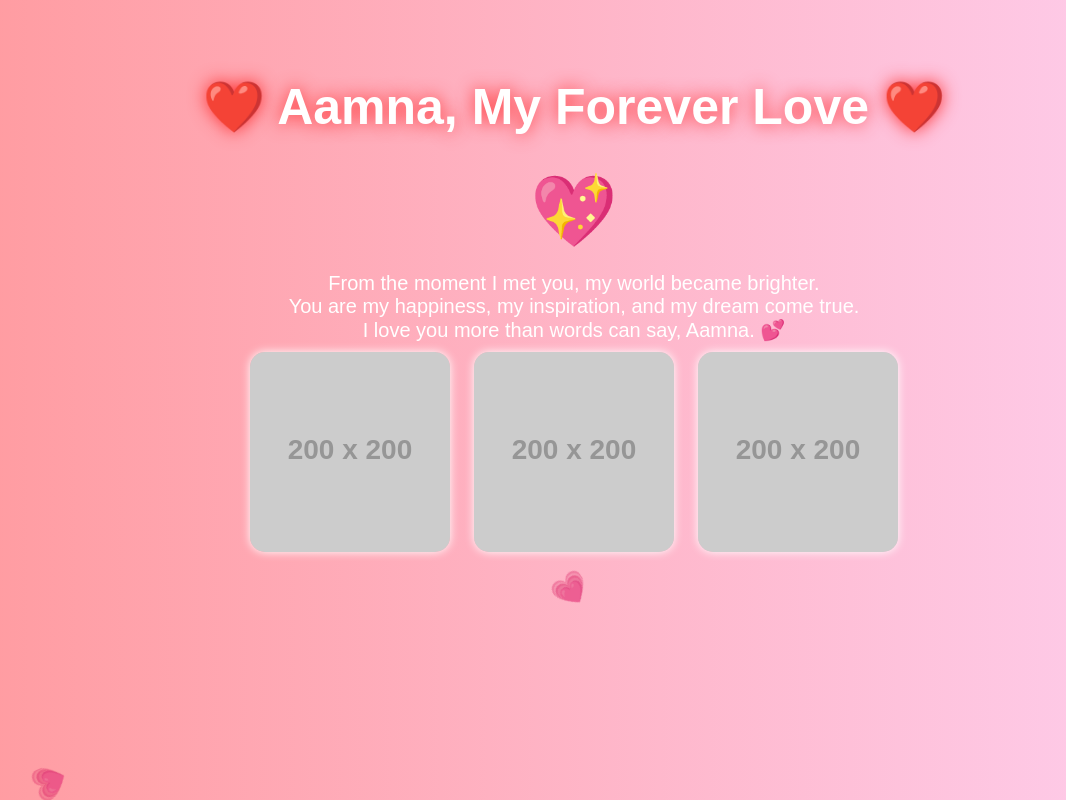
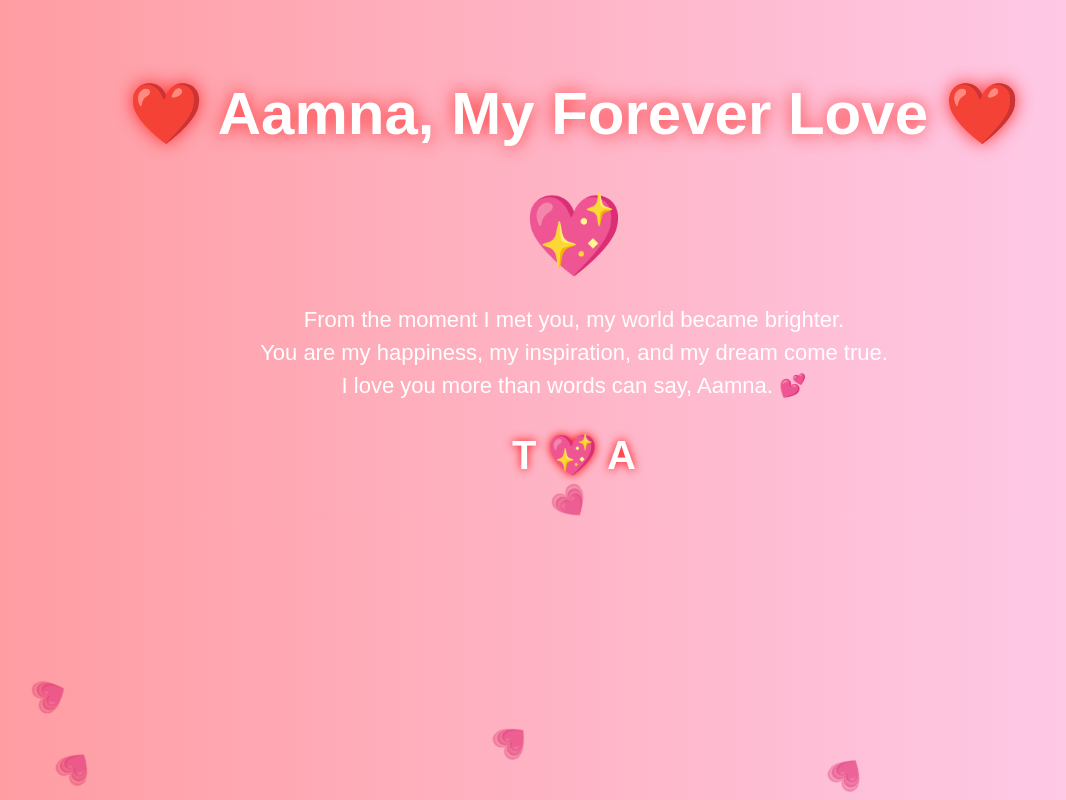
Before and after one commit to talha648/aamna-love, a plain HTML site: page index.html in a window 1280 px wide. Shown: the whole page, without its empty margins (66-1132 px from the left). Drawn offline with Linux system fonts and the light colour scheme; placeholder pictures from the web are drawn by us.

Commit message:
Update index.html

```diff
--- a/index.html
+++ b/index.html
@@ -2,7 +2,7 @@
 <html lang="en">
 <head>
     <meta charset="UTF-8">
-    <title>For My Love Aamna ❤️</title>
+    <title>T 💖 A</title>
     <style>
         body {
             background: linear-gradient(to right, #ff9a9e, #fecfef);
@@ -13,7 +13,7 @@
             overflow: hidden;
         }
         h1 {
-            font-size: 50px;
+            font-size: 60px;
             animation: glow 2s infinite alternate;
             margin-top: 40px;
         }
@@ -22,12 +22,14 @@
             to { text-shadow: 0 0 20px red; }
         }
         p {
-            font-size: 20px;
-            max-width: 600px;
+            font-size: 22px;
+            max-width: 700px;
             margin: auto;
+            margin-top: 20px;
+            line-height: 1.5;
         }
         .heart {
-            font-size: 70px;
+            font-size: 80px;
             animation: heartbeat 1s infinite;
             margin: 20px 0;
         }
@@ -46,11 +48,11 @@
             from { transform: translateY(100vh) rotate(0deg); }
             to { transform: translateY(-10vh) rotate(360deg); }
         }
-        img {
-            width: 200px;
-            border-radius: 15px;
-            margin: 10px;
-            box-shadow: 0px 0px 10px white;
+        .ta {
+            font-size: 40px;
+            margin-top: 30px;
+            font-weight: bold;
+            text-shadow: 0 0 10px red;
         }
     </style>
 </head>
@@ -64,12 +66,7 @@
         I love you more than words can say, Aamna. 💕
     </p>
 
-    <!-- Photos Section -->
-    <div>
-        <img src="https://via.placeholder.com/200x200?text=Aamna+1" alt="Aamna Photo 1">
-        <img src="https://via.placeholder.com/200x200?text=Us" alt="Couple Photo">
-        <img src="https://via.placeholder.com/200x200?text=Aamna+2" alt="Aamna Photo 2">
-    </div>
+    <div class="ta">T 💖 A</div>
 
     <!-- Background Music -->
     <audio autoplay loop>
```
